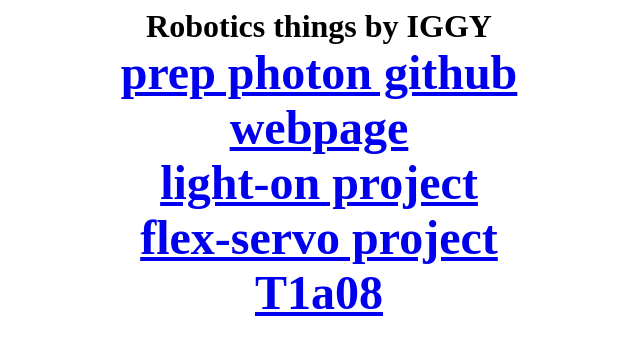
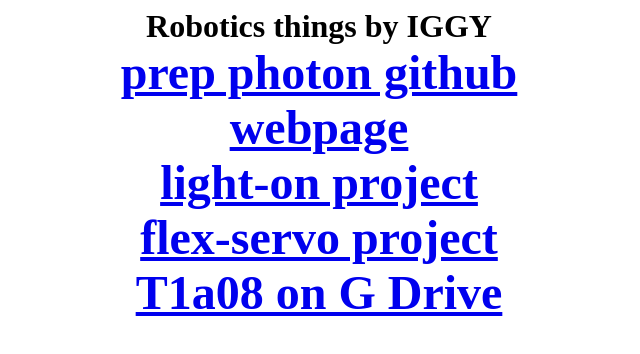
Before and after one commit to iggy00/index.html, a plain HTML site: page index.html in a window 1280 px wide. Shown: the whole page, without its empty margins (321-961 px from the left). Drawn offline with Linux system fonts and the light colour scheme.

Commit message:
Update index.html

```diff
--- a/index.html
+++ b/index.html
@@ -8,4 +8,4 @@
 <a href="webpage.html">webpage</a><br>
 <a href="T1a05-lighton-iggy.html">light-on project</a><br>
 <a href="t1a06-flex-servo-iggy.html">flex-servo project</a><br>
-<a href="https://docs.google.com/document/d/1jx0XWoRwz0j31rtEUVLJ7pAgTjbjTh__k500GZ4giro/view">T1a08</a><br>
+<a href="https://docs.google.com/document/d/1jx0XWoRwz0j31rtEUVLJ7pAgTjbjTh__k500GZ4giro/view">T1a08 on G Drive</a><br>
```
